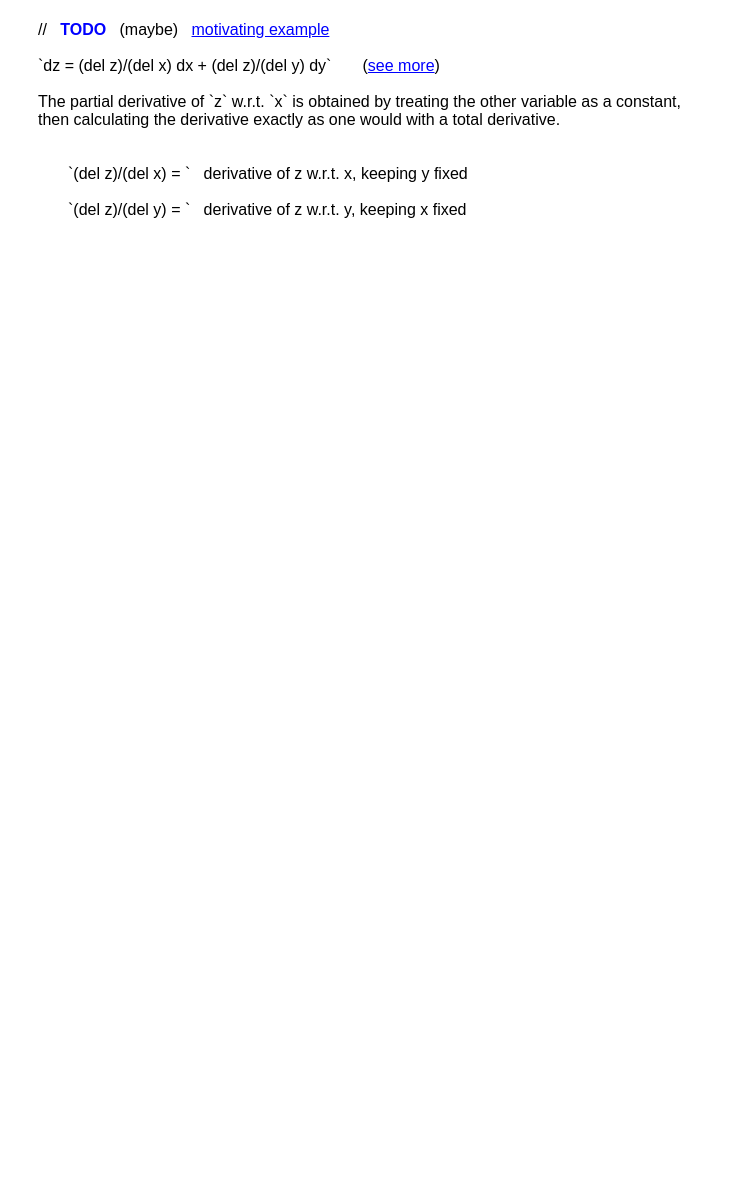
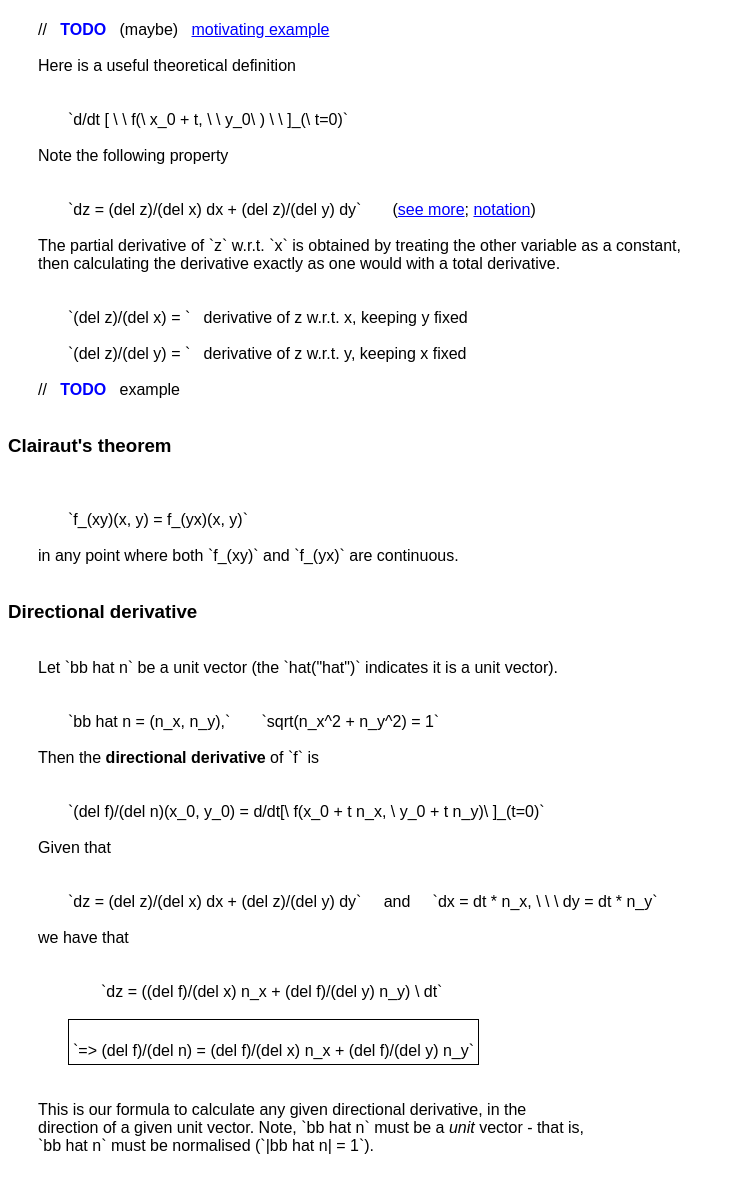
Before and after one commit to joelmcallister/joelmcallister.github.io, a plain HTML site: page notes/calc_ii/week_5_1.html in a window 1280 px wide. Shown: the part 239-1420 px from the top of the page, without its empty margins (0-735 px from the left). Before the commit the page ends 800 px from the top, so only its background shows below. Drawn offline with nearby package versions, Linux system fonts and the light colour scheme; some packages are replaced by stand-ins of ours.

Commit message:
made some changes

```diff
--- a/notes/calc_ii/week_5_1.html
+++ b/notes/calc_ii/week_5_1.html
@@ -47,8 +47,18 @@
 
         <in>
             // &nbsp; <b class="blue">TODO</b> &nbsp; (maybe) &nbsp; <a href="https://rhul.hosted.panopto.com/Panopto/Pages/Viewer.aspx?id=7c08c790-4469-430c-910a-ac9b00c703e5">motivating example</a>
-            &nbsp;
-            `dz = (del z)/(del x) dx + (del z)/(del y) dy` &nbsp; &nbsp; &nbsp; (<a href="https://rhul.hosted.panopto.com/Panopto/Pages/Viewer.aspx?id=44f402f0-1fb9-4874-b12d-ac9b00c6529e">see more</a>)
+
+            Here is a useful theoretical definition
+
+            <in>
+                `d/dt [ \ \ f(\ x_0 + t, \ \ y_0\ ) \ \ ]_(\ t=0)`
+            </in>
+
+            Note the following property
+
+            <in>
+                `dz = (del z)/(del x) dx + (del z)/(del y) dy` &nbsp; &nbsp; &nbsp; (<a href="https://rhul.hosted.panopto.com/Panopto/Pages/Viewer.aspx?id=44f402f0-1fb9-4874-b12d-ac9b00c6529e">see more</a>; <a href="https://rhul.hosted.panopto.com/Panopto/Pages/Viewer.aspx?id=dbccb544-e18c-47d9-a9ac-ac9d0090aa24">notation</a>)
+            </in>
 
             The partial derivative of `z` w.r.t. `x` is obtained by treating the other variable as a constant,
             then calculating the derivative exactly as one would with a total derivative.
@@ -58,6 +68,56 @@
                 &nbsp;
                 `(del z)/(del y) = ` &nbsp; derivative of z w.r.t. y, keeping x fixed
             </in>
+
+            // &nbsp; <b class="blue">TODO</b> &nbsp; example
+            &nbsp;
+        </in>
+
+        <h3>Clairaut's theorem</h3>
+
+        <in> &nbsp;
+            <in>
+                `f_(xy)(x, y) = f_(yx)(x, y)`
+            </in>
+
+            in any point where both `f_(xy)` and `f_(yx)` are continuous.
+            &nbsp;
+        </in>
+
+        <h3>Directional derivative</h3>
+
+        <in>
+            Let `bb hat n` be a unit vector (the `hat("hat")` indicates it is a unit vector).
+
+            <in>
+                `bb hat n = (n_x, n_y),` &nbsp; &nbsp; &nbsp; `sqrt(n_x^2 + n_y^2) = 1`
+            </in>
+
+            Then the <b>directional derivative</b> of `f` is
+
+            <in>
+                `(del f)/(del n)(x_0, y_0) = d/dt[\ f(x_0 + t n_x, \ y_0 + t n_y)\ ]_(t=0)`
+            </in>
+
+            Given that
+
+            <in>
+                `dz = (del z)/(del x) dx + (del z)/(del y) dy` &nbsp; &nbsp; and &nbsp; &nbsp; `dx = dt * n_x, \ \ \ dy = dt * n_y`
+            </in>
+
+            we have that
+
+            <in>
+                <in style="margin-left: 33px"></in>`dz = ((del f)/(del x) n_x + (del f)/(del y) n_y) \ dt`
+                &nbsp;
+                <div class="box">
+                    `=> (del f)/(del n) = (del f)/(del x) n_x + (del f)/(del y) n_y`
+                </div>
+            </in>
+
+            This is our formula to calculate any given directional derivative, in the
+            direction of a given unit vector. Note, `bb hat n` must be a <i>unit</i> vector - that is,
+            `bb hat n` must be normalised (`|bb hat n| = 1`).
         </in>
     </body>
 </html>
```
Also changed, not shown: notes/calc_ii/index.html (+1 -2 lines), notes/calc_ii/week_4_1.html (+3 -0 lines), notes/calc_ii/week_5_2.html (added, +42 -0 lines), notes/index.html (+4 -22 lines).
